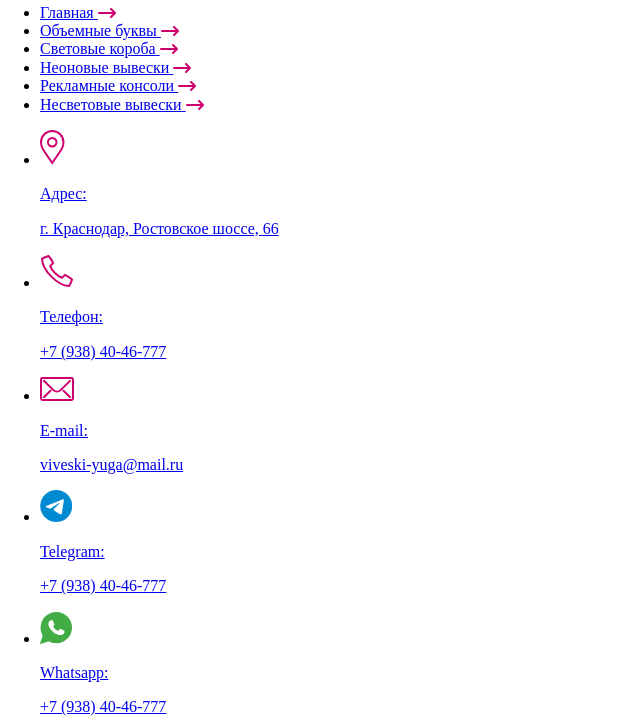
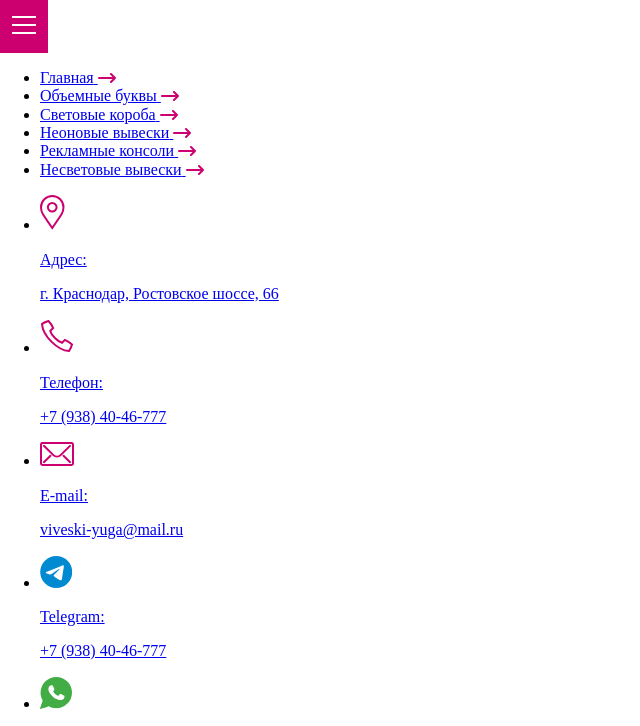
Before and after one commit to yurkaronin/signs-of-the-south, a plain HTML site: page index.html in a window 1280 px wide. Shown: the part 144-870 px from the top of the page, without its empty margins (0-640 px from the left). Drawn offline with Linux system fonts and the light colour scheme.

Commit message:
дорабатываю и стилизую блоки - кнопка и кнопка вызова меню

```diff
--- a/css/main.scss
+++ b/css/main.scss
@@ -0,0 +1,121 @@
+.visually-hidden:not(:focus),
+input[type="checkbox"].visually-hidden,
+input[type="radio"].visually-hidden {
+  position: absolute;
+  overflow: hidden;
+  clip: rect(0 0 0 0);
+  width: 1px;
+  height: 1px;
+  margin: -1px;
+  padding: 0;
+  white-space: nowrap;
+  border: 0;
+  -webkit-clip-path: inset(100%);
+  clip-path: inset(100%);
+}
+
+.button {
+  text-decoration: none;
+  padding: 17px 24px;
+  cursor: pointer;
+  position: relative;
+  text-align: center;
+  outline: 0;
+  border: 0;
+  z-index: 2;
+  display: flex;
+  align-items: center;
+  justify-content: center;
+  max-width: max-content;
+  border: none;
+  color: var(--Dark, #121d36);
+  // font-family: Manrope;
+  font-size: 14px;
+  font-style: normal;
+  font-weight: 700;
+  line-height: 1;
+
+  &::before {
+    content: "";
+    position: absolute;
+    left: 0;
+    top: 0;
+    bottom: 0;
+    right: 0;
+    transition: all 0.3s ease-in-out;
+    pointer-events: none;
+    background-color: #ffcb00;
+  }
+
+  &__text {
+    position: relative;
+    z-index: 2;
+    font-size: initial;
+    font-style: initial;
+    font-weight: initial;
+    line-height: initial;
+  }
+
+  &:hover {
+    // color: #2b1b14;
+    // text-decoration: none;
+  }
+
+  &:hover::before {
+    left: -8px;
+    top: -8px;
+    bottom: -8px;
+    right: -8px;
+  }
+}
+
+.button-menu {
+  position: relative;
+  display: flex;
+  align-items: center;
+  justify-content: center;
+  cursor: pointer;
+
+  color: #ffffff;
+  width: 56px;
+  height: 56px;
+  border: none;
+  &::before {
+    background: #cc006f;
+  }
+
+  & span,
+  & span::after,
+  & span::before {
+    position: absolute;
+    width: 24px;
+    height: 2px;
+    background-color: #ffffff;
+  }
+  & span::after,
+  & span::before {
+    content: "";
+    display: block;
+    transition: 0.3s;
+  }
+
+  & span::before {
+    transform: translateY(-8px);
+  }
+
+  & span::after {
+    transform: translateY(8px);
+  }
+
+  &.active span {
+    height: 0;
+  }
+
+  &.active span:before {
+    transform: rotate(-45deg);
+  }
+
+  &.active span:after {
+    transform: rotate(45deg);
+  }
+}
--- a/index.html
+++ b/index.html
@@ -54,8 +54,8 @@
         </div>
 
         <div class="header__nav-button">
-          <button class="nav-button" type="button">
-            <span>Показать меню</span>
+          <button class="button button-menu" type="button" aria-label="Показать меню">
+            <span class="button-menu__toggle"></span>
           </button>
         </div>
       </div>
```
Also changed, not shown: css/main.css, 1 other file.
